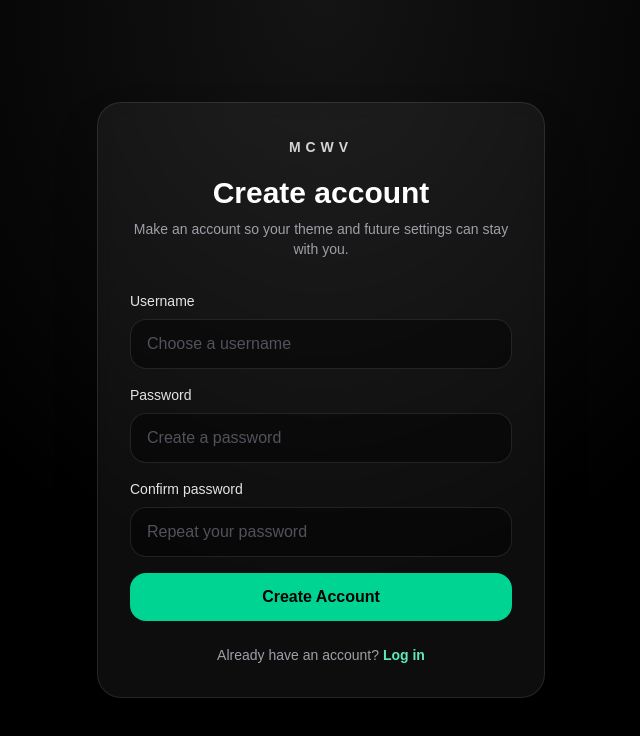
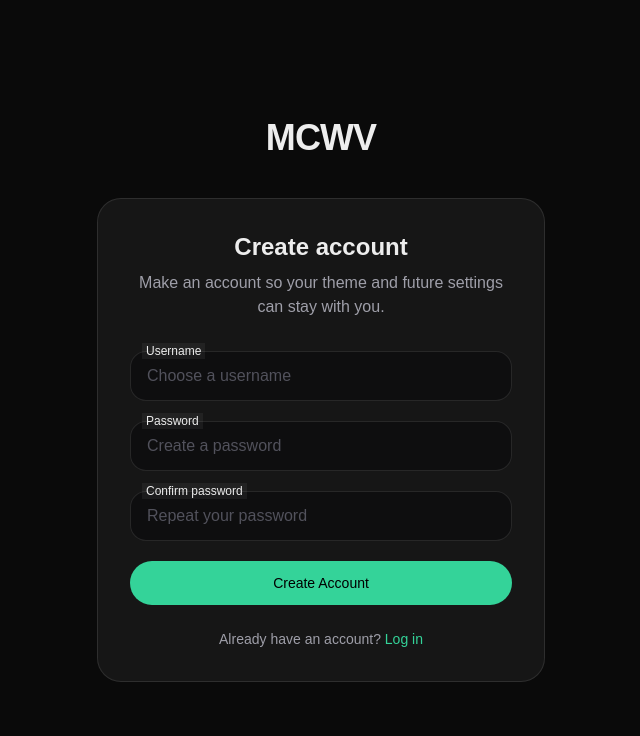
Before and after one commit to ILostMyMicrowave/mcwv-hub, a Next.js app: page /signup in a window 1280 px wide. Shown: the top 736 px of the page, without its empty margins (319-959 px from the left). Built offline with nearby package versions, Linux system fonts and the light colour scheme; no server answers.

Commit message:
Update page.tsx

```diff
--- a/app/signup/page.tsx
+++ b/app/signup/page.tsx
@@ -12,6 +12,7 @@ export default function SignupPage() {
   const [confirm, setConfirm] = useState("");
   const [error, setError] = useState("");
   const [loading, setLoading] = useState(false);
+  const [focusedField, setFocusedField] = useState<string | null>(null);
 
   async function handleSignup(e: React.FormEvent) {
     e.preventDefault();
@@ -27,13 +28,8 @@ export default function SignupPage() {
     try {
       const res = await fetch("/api/auth/signup", {
         method: "POST",
-        headers: {
-          "Content-Type": "application/json",
-        },
-        body: JSON.stringify({
-          username,
-          password,
-        }),
+        headers: { "Content-Type": "application/json" },
+        body: JSON.stringify({ username, password }),
       });
 
       const data = await res.json().catch(() => ({}));
@@ -52,67 +48,152 @@ export default function SignupPage() {
   }
 
   return (
-    <main className="relative min-h-screen overflow-hidden bg-black text-white">
-      <div className="absolute inset-0 bg-[radial-gradient(ellipse_at_top,_rgba(255,255,255,0.08),_transparent_55%)]" />
+    <main
+      className="min-h-screen flex items-center justify-center px-4"
+      style={{ background: "var(--background)" }}
+    >
+      <div
+        className="w-full max-w-md"
+        style={{ animation: "fadeInUp 0.6s ease-out forwards" }}
+      >
+        <div className="text-center mb-10">
+          <h1
+            className="text-4xl font-bold tracking-tight"
+            style={{ color: "var(--foreground)" }}
+          >
+            MCWV
+          </h1>
+        </div>
 
-      <div className="relative mx-auto flex min-h-screen max-w-6xl items-center justify-center px-4 py-10">
-        <div className="w-full max-w-md rounded-3xl border border-white/10 bg-white/5 p-8 shadow-2xl shadow-black/40 backdrop-blur">
-          <div className="mb-8 text-center">
-            <Link
-              href="/"
-              className="text-sm font-semibold tracking-[0.35em] text-zinc-300"
-            >
-              MCWV
-            </Link>
-
-            <h1 className="mt-4 text-3xl font-bold">Create account</h1>
-            <p className="mt-2 text-sm text-zinc-400">
+        <div
+          className="rounded-3xl border p-8"
+          style={{
+            background: "var(--card)",
+            borderColor: "var(--border)",
+            animation: "fadeInUp 0.6s ease-out forwards",
+            animationDelay: "0.1s",
+            opacity: 0,
+          }}
+        >
+          <div className="text-center mb-8">
+            <h2 className="text-2xl font-semibold">Create account</h2>
+            <p className="mt-2 text-zinc-400">
               Make an account so your theme and future settings can stay with you.
             </p>
           </div>
 
-          <form className="space-y-4" onSubmit={handleSignup}>
-            <div>
-              <label className="mb-2 block text-sm font-medium text-zinc-200">
+          <form onSubmit={handleSignup} className="space-y-5">
+            <div
+              className="relative"
+              style={{
+                animation: "fadeInUp 0.4s ease-out forwards",
+                animationDelay: "0.2s",
+                opacity: 0,
+              }}
+            >
+              <label
+                htmlFor="username"
+                className="absolute -top-2 left-3 bg-card px-1 text-xs text-zinc-400 transition-colors duration-200"
+                style={{
+                  background: "var(--card)",
+                  color: focusedField === "username" ? "var(--primary)" : "var(--foreground)",
+                }}
+              >
                 Username
               </label>
               <input
+                id="username"
                 type="text"
                 value={username}
                 onChange={(e) => setUsername(e.target.value)}
+                onFocus={() => setFocusedField("username")}
+                onBlur={() => setFocusedField(null)}
                 placeholder="Choose a username"
-                className="w-full rounded-2xl border border-white/10 bg-black/40 px-4 py-3 text-white outline-none transition placeholder:text-zinc-600 focus:border-emerald-400/40"
+                className="w-full rounded-2xl border bg-zinc-950/50 px-4 py-3 text-white placeholder-zinc-600 transition-all duration-200 focus:outline-none"
+                style={{
+                  borderColor: focusedField === "username" ? "var(--primary)" : "var(--border)",
+                }}
+                disabled={loading}
               />
             </div>
 
-            <div>
-              <label className="mb-2 block text-sm font-medium text-zinc-200">
+            <div
+              className="relative"
+              style={{
+                animation: "fadeInUp 0.4s ease-out forwards",
+                animationDelay: "0.25s",
+                opacity: 0,
+              }}
+            >
+              <label
+                htmlFor="password"
+                className="absolute -top-2 left-3 bg-card px-1 text-xs text-zinc-400 transition-colors duration-200"
+                style={{
+                  background: "var(--card)",
+                  color: focusedField === "password" ? "var(--primary)" : "var(--foreground)",
+                }}
+              >
                 Password
               </label>
               <input
+                id="password"
                 type="password"
                 value={password}
                 onChange={(e) => setPassword(e.target.value)}
+                onFocus={() => setFocusedField("password")}
+                onBlur={() => setFocusedField(null)}
                 placeholder="Create a password"
-                className="w-full rounded-2xl border border-white/10 bg-black/40 px-4 py-3 text-white outline-none transition placeholder:text-zinc-600 focus:border-emerald-400/40"
+                className="w-full rounded-2xl border bg-zinc-950/50 px-4 py-3 text-white placeholder-zinc-600 transition-all duration-200 focus:outline-none"
+                style={{
+                  borderColor: focusedField === "password" ? "var(--primary)" : "var(--border)",
+                }}
+                disabled={loading}
               />
             </div>
 
-            <div>
-              <label className="mb-2 block text-sm font-medium text-zinc-200">
+            <div
+              className="relative"
+              style={{
+                animation: "fadeInUp 0.4s ease-out forwards",
+                animationDelay: "0.3s",
+                opacity: 0,
+              }}
+            >
+              <label
+                htmlFor="confirm"
+                className="absolute -top-2 left-3 bg-card px-1 text-xs text-zinc-400 transition-colors duration-200"
+                style={{
+                  background: "var(--card)",
+                  color: focusedField === "confirm" ? "var(--primary)" : "var(--foreground)",
+                }}
+              >
                 Confirm password
               </label>
               <input
+                id="confirm"
                 type="password"
                 value={confirm}
                 onChange={(e) => setConfirm(e.target.value)}
+                onFocus={() => setFocusedField("confirm")}
+                onBlur={() => setFocusedField(null)}
                 placeholder="Repeat your password"
-                className="w-full rounded-2xl border border-white/10 bg-black/40 px-4 py-3 text-white outline-none transition placeholder:text-zinc-600 focus:border-emerald-400/40"
+                className="w-full rounded-2xl border bg-zinc-950/50 px-4 py-3 text-white placeholder-zinc-600 transition-all duration-200 focus:outline-none"
+                style={{
+                  borderColor: focusedField === "confirm" ? "var(--primary)" : "var(--border)",
+                }}
+                disabled={loading}
               />
             </div>
 
             {error && (
-              <div className="rounded-2xl border border-red-500/20 bg-red-500/10 px-4 py-3 text-sm text-red-200">
+              <div
+                className="rounded-xl p-3 text-sm text-red-200 animate-shake"
+                style={{
+                  background: "rgba(239, 68, 68, 0.15)",
+                  border: "1px solid rgba(239, 68, 68, 0.3)",
+                }}
+                role="alert"
+              >
                 {error}
               </div>
             )}
@@ -120,23 +201,41 @@ export default function SignupPage() {
             <button
               type="submit"
               disabled={loading}
-              className="w-full rounded-2xl bg-emerald-400 px-4 py-3 font-semibold text-black transition hover:opacity-90 disabled:opacity-60"
+              className="w-full rounded-full py-3 text-sm font-medium transition-all duration-200 hover:scale-[1.02] active:scale-[0.98] disabled:opacity-50 disabled:cursor-not-allowed disabled:hover:scale-100"
+              style={{
+                background: "var(--primary)",
+                color: "#000",
+              }}
             >
               {loading ? "Creating..." : "Create Account"}
             </button>
           </form>
 
-          <p className="mt-6 text-center text-sm text-zinc-400">
+          <p className="mt-6 text-center text-sm text-zinc-400" style={{ animation: "fadeInUp 0.4s ease-out forwards", animationDelay: "0.4s", opacity: 0 }}>
             Already have an account?{" "}
             <Link
               href="/login"
-              className="font-semibold text-emerald-300 hover:underline"
+              className="font-medium hover:underline transition-colors"
+              style={{ color: "var(--primary)" }}
             >
               Log in
             </Link>
           </p>
         </div>
       </div>
+
+      <style jsx>{`
+        @keyframes fadeInUp {
+          from { opacity: 0; transform: translateY(20px); }
+          to { opacity: 1; transform: translateY(0); }
+        }
+        @keyframes shake {
+          0%, 100% { transform: translateX(0); }
+          10%, 30%, 50%, 70%, 90% { transform: translateX(-4px); }
+          20%, 40%, 60%, 80% { transform: translateX(4px); }
+        }
+        .animate-shake { animation: shake 0.5s ease-in-out; }
+      `}</style>
     </main>
   );
 }
```
